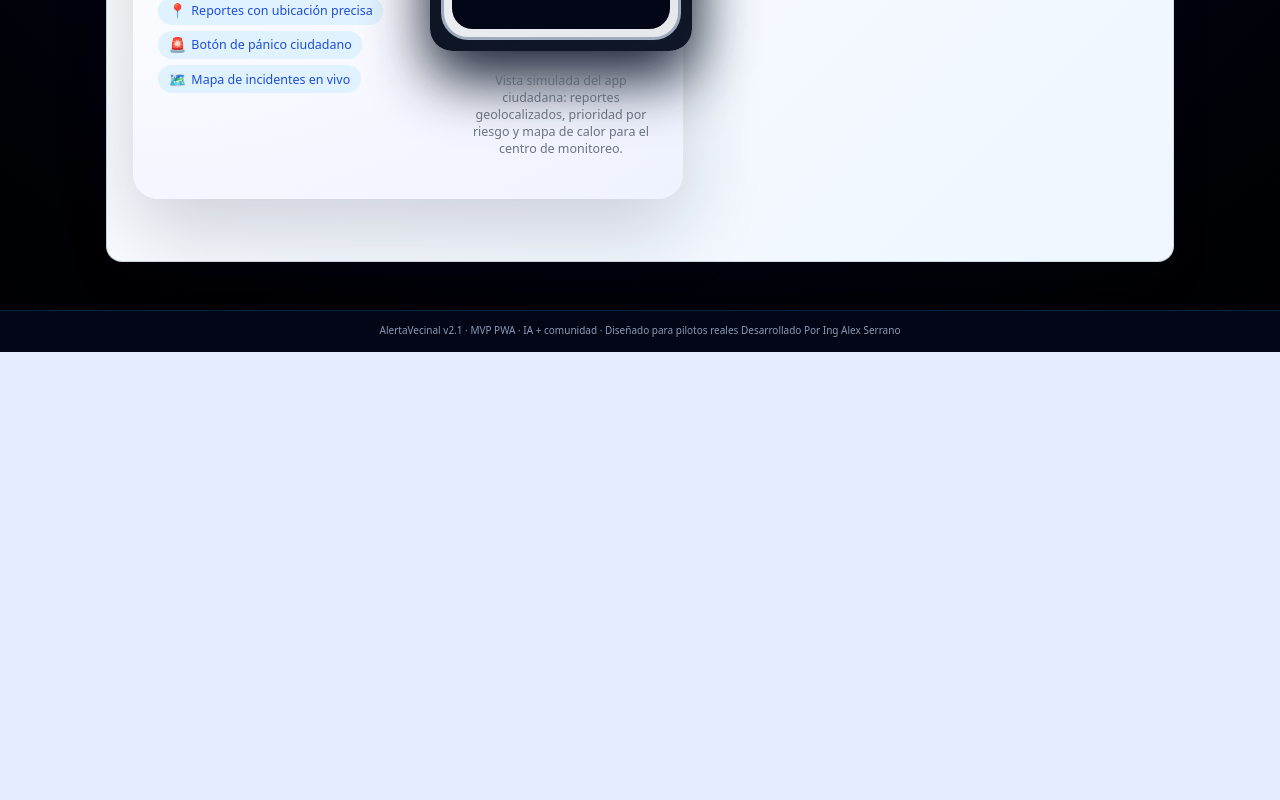
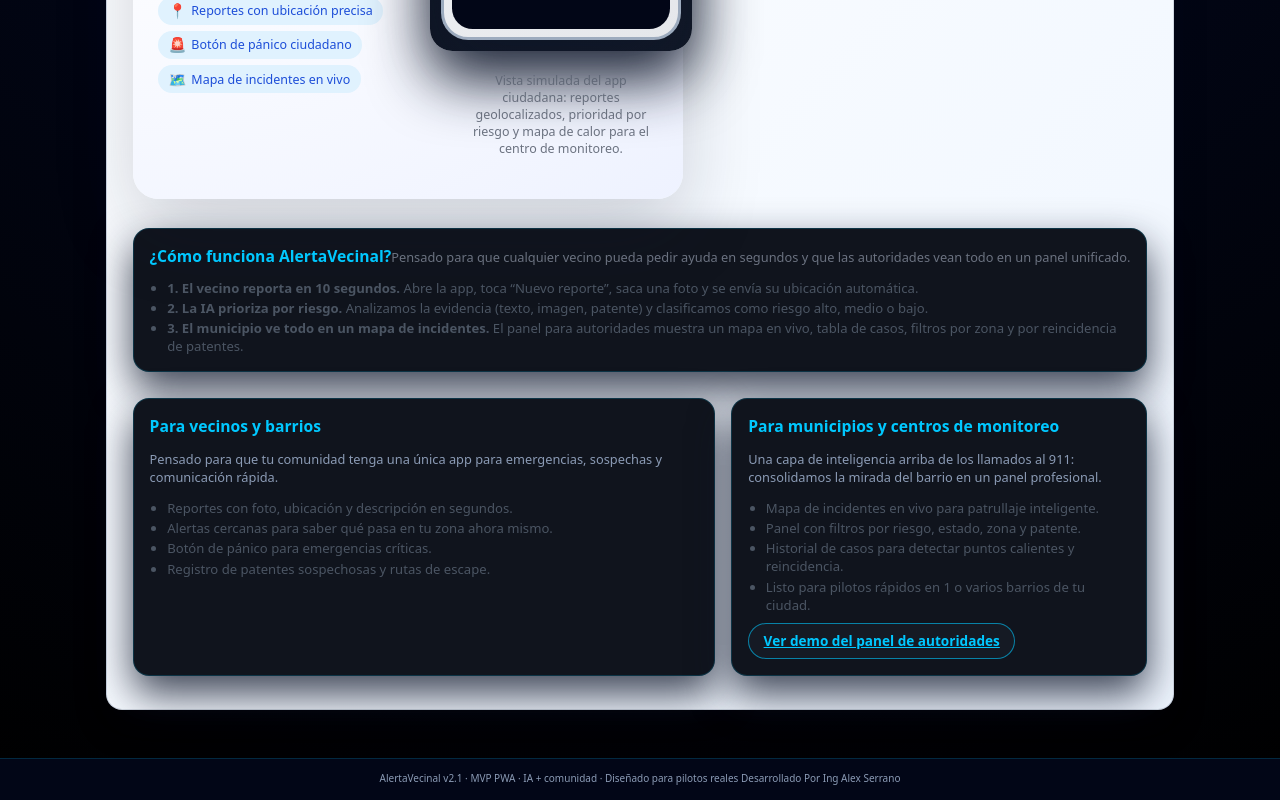
Before and after one commit to serranolash/Alerta_Vecinal_Frontend, a React (Vite) app: page / in a window 1280 px wide. Shown: the part 615-1415 px from the top of the page. Before the commit the page ends 967 px from the top, so only its background shows below. Built offline with nearby package versions, Linux system fonts and the light colour scheme.

Commit message:
Ampliar explicación de la Home y casos de uso

```diff
--- a/src/components/LandingPage.jsx
+++ b/src/components/LandingPage.jsx
@@ -149,7 +149,77 @@ export default function LandingPage() {
           </div>
         </section>
 
-        {/* Acá después podemos sumar secciones tipo “para Municipios”, “para Barrios”, etc. */}
+        {/* SECCIÓN: CÓMO FUNCIONA */}
+        <section style={{ marginTop: "1.8rem" }}>
+          <div className="card">
+            <div className="card-header">
+              <h2 className="card-title">¿Cómo funciona AlertaVecinal?</h2>
+              <p className="card-subtitle">
+                Pensado para que cualquier vecino pueda pedir ayuda en segundos y que las autoridades vean todo en un panel unificado.
+              </p>
+            </div>
+
+            <ul className="contact-benefits">
+              <li>
+                <strong>1. El vecino reporta en 10 segundos.</strong> Abre la app, toca “Nuevo
+                reporte”, saca una foto y se envía su ubicación automática.
+              </li>
+              <li>
+                <strong>2. La IA prioriza por riesgo.</strong> Analizamos la evidencia (texto,
+                imagen, patente) y clasificamos como riesgo alto, medio o bajo.
+              </li>
+              <li>
+                <strong>3. El municipio ve todo en un mapa de incidentes.</strong> El panel para
+                autoridades muestra un mapa en vivo, tabla de casos, filtros por zona y por
+                reincidencia de patentes.
+              </li>
+            </ul>
+          </div>
+        </section>
+
+        {/* SECCIÓN: PARA VECINOS Y MUNICIPIOS */}
+        <section style={{ marginTop: "1.6rem" }}>
+          <div className="directory-layout">
+            {/* Para vecinos */}
+            <div className="card">
+              <div className="card-header">
+                <h2 className="card-title">Para vecinos y barrios</h2>
+              </div>
+              <p className="muted">
+                Pensado para que tu comunidad tenga una única app para emergencias, sospechas
+                y comunicación rápida.
+              </p>
+              <ul className="contact-benefits">
+                <li>Reportes con foto, ubicación y descripción en segundos.</li>
+                <li>Alertas cercanas para saber qué pasa en tu zona ahora mismo.</li>
+                <li>Botón de pánico para emergencias críticas.</li>
+                <li>Registro de patentes sospechosas y rutas de escape.</li>
+              </ul>
+            </div>
+
+            {/* Para municipios */}
+            <div className="card">
+              <div className="card-header">
+                <h2 className="card-title">Para municipios y centros de monitoreo</h2>
+              </div>
+              <p className="muted">
+                Una capa de inteligencia arriba de los llamados al 911: consolidamos la mirada
+                del barrio en un panel profesional.
+              </p>
+              <ul className="contact-benefits">
+                <li>Mapa de incidentes en vivo para patrullaje inteligente.</li>
+                <li>Panel con filtros por riesgo, estado, zona y patente.</li>
+                <li>Historial de casos para detectar puntos calientes y reincidencia.</li>
+                <li>Listo para pilotos rápidos en 1 o varios barrios de tu ciudad.</li>
+              </ul>
+              <div style={{ marginTop: "0.6rem" }}>
+                <Link to="/admin" className="btn btn-secondary">
+                  Ver demo del panel de autoridades
+                </Link>
+              </div>
+            </div>
+          </div>
+        </section>
       </div>
     </main>
   )
```
